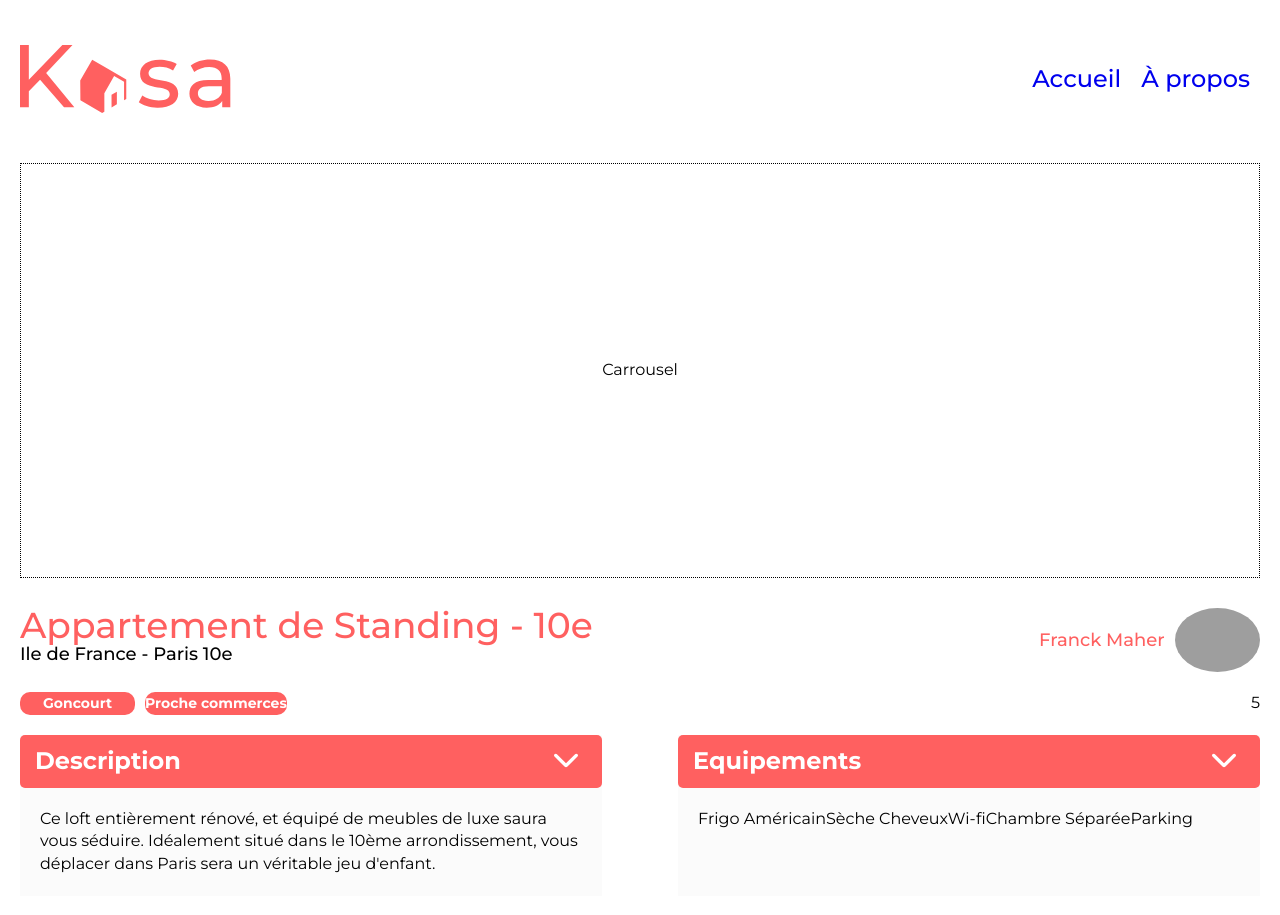
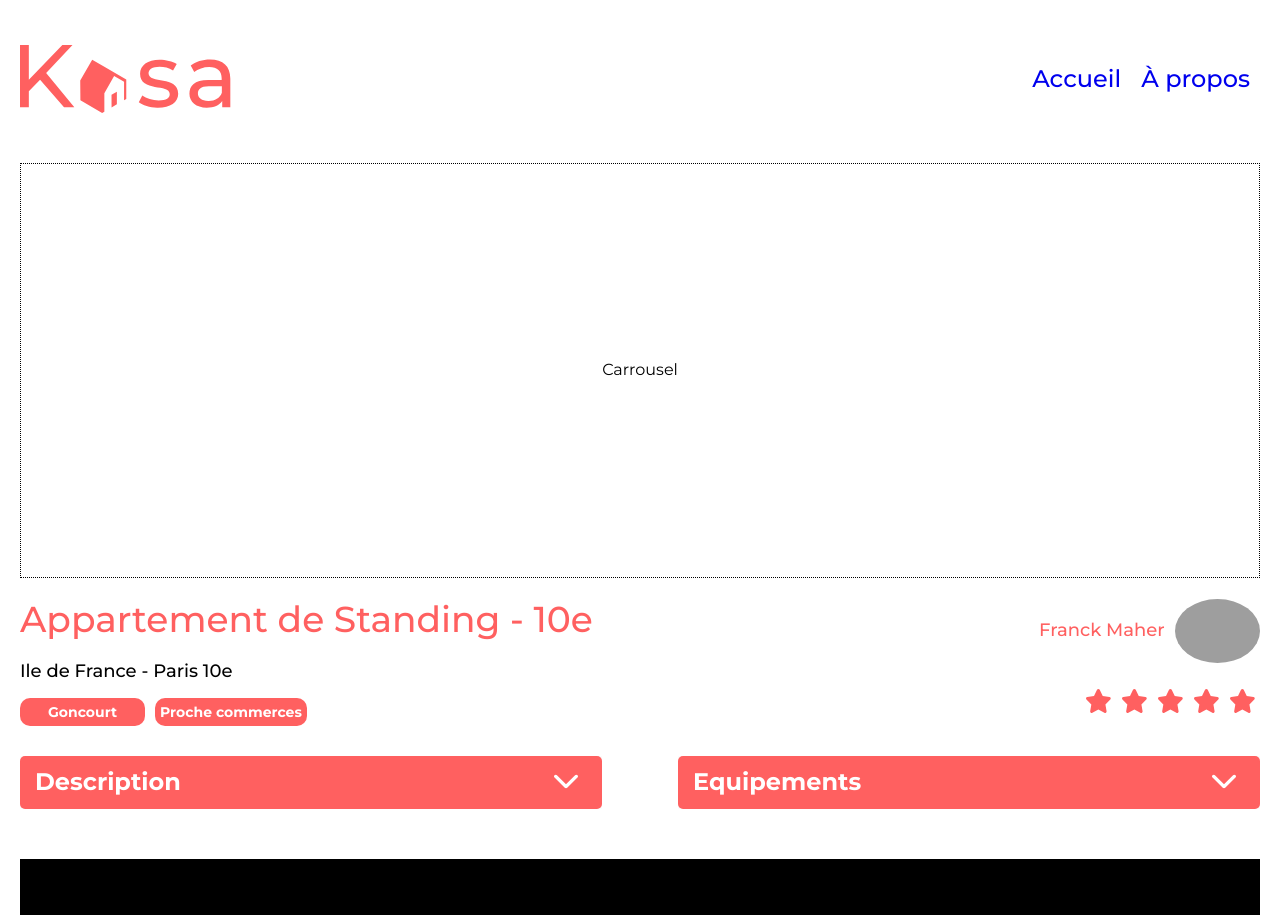
Before and after one commit to Kordasauter/Kasa, a React (Create React App) app: page /logement/0979876d in a window 1280 px wide. Shown: the top 915 px of the page. Built offline with nearby package versions, Linux system fonts and the light colour scheme; grey boxes are pictures that could not be loaded.

Commit message:
dropdown fonctionnel

```diff
--- a/src/components/APropos/APropos.jsx
+++ b/src/components/APropos/APropos.jsx
@@ -1,17 +1,25 @@
 import React from 'react'
+//import { useState } from 'react'
 import Banner from '../Banner/Banner'
-import AProposDropdown from '../AProposDropdown/AProposDropdown'
+import Dropdown from '../Dropdown/Dropdown'
 import bannerImage from '../../assets/aboutBanner.jpg'
 import '../../styles/dropdownContainer.scss'
 import aboutList from '../../datas/about.json'
 
 function APropos(props) {
+    //const [dropdownstate, updateDropdown] = useState(false)
     return (
         <div>
             <Banner imgURL={bannerImage} />
             <div className="dropdownContainer">
                 {aboutList.map(({ id, title, text }) => (
-                    <AProposDropdown key={id} title={title} text={text} />
+                    <Dropdown
+                        key={id}
+                        id={id}
+                        title={title}
+                        text={text}
+                        open={false}
+                    />
                 ))}
             </div>
         </div>
--- a/src/components/AProposDropdown/AProposDropdown.jsx
+++ b/src/components/Dropdown/Dropdown.jsx
@@ -1,18 +1,24 @@
 import React from 'react'
+import { useState } from 'react'
 import '../../styles/dropdown.scss'
 import arrowdown from '../../assets/arrow_back_ios-24px 2_down.svg'
 // import arrowup from '../../assets/arrow_back_ios-24px_up.svg'
 
-function AProposDropdown({ id, title, text }) {
+function Dropdown({ title, text, open }) {
+    const [isOpen, setIsOpen] = useState(open)
     return (
         <div className="dropdown">
             <div className="dropdownHeader">
                 <div>{title}</div>
-                <img src={arrowdown} alt="fleche" />
+                <img
+                    src={arrowdown}
+                    alt="fleche"
+                    onClick={() => setIsOpen(!isOpen)}
+                />
             </div>
-            <p>{text}</p>
+            {isOpen && <p>{text}</p>}
         </div>
     )
 }
 
-export default AProposDropdown
+export default Dropdown
--- a/src/components/Logement/Logement.jsx
+++ b/src/components/Logement/Logement.jsx
@@ -3,19 +3,27 @@ import { useParams } from 'react-router-dom'
 import Carrousel from '../Carrousel/Carrousel'
 import Tagscontainer from '../TagsContainer/Tagscontainer'
 import logementList from '../../datas/logements.json'
-import AProposDropdown from '../AProposDropdown/AProposDropdown'
+import Rating from '../Rating/Rating'
+import Dropdown from '../Dropdown/Dropdown'
 import '../../styles/logement.scss'
 
 function Logement(props) {
     const param = useParams()
-    // console.log(logementList.find((logement) => logement.id === param.id))
     const logement = logementList.find((logement) => logement.id === param.id)
+
+    const equipements = (
+        <ul>
+            {logement.equipments.map((equipement, index) => (
+                <li key={'equipment' + index}>{equipement}</li>
+            ))}
+        </ul>
+    )
     return (
         <div className="logement">
             <Carrousel />
             <div className="horizontal space-between ">
                 <div className="vertical">
-                    <div className="title">{logement.title}</div>
+                    <h2 className="title">{logement.title}</h2>
                     <div className="location">{logement.location}</div>
                 </div>
                 <div className="horizontal host">
@@ -23,25 +31,13 @@ function Logement(props) {
                     <img src={logement.host.picture} alt="hôte"></img>
                 </div>
             </div>
-            <div className="horizontal space-between">
-                {/* Liste */}
+            <div className="horizontal space-between gap30">
                 <Tagscontainer tagList={logement.tags} />
-                {/* fonction à faire */}
-                <div>{logement.rating}</div>
+                <Rating note={logement.rating} />
             </div>
             <div className="horizontal space-between descriptionEquipement">
-                {/* dropdown */}
-                {/* <div>{logement.description}</div> */}
-                <AProposDropdown
-                    title="Description"
-                    text={logement.description}
-                />
-                {/* dropdown */}
-                {/* <div>{logement.equipments}</div> */}
-                <AProposDropdown
-                    title="Equipements"
-                    text={logement.equipments}
-                />
+                <Dropdown title="Description" text={logement.description} />
+                <Dropdown title="Equipements" text={equipements} />
             </div>
         </div>
     )
--- /dev/null
+++ b/src/components/Rating/Rating.jsx
@@ -0,0 +1,28 @@
+import React from 'react'
+import activeStar from '../../assets/star-active 3.svg'
+import inactiveStar from '../../assets/star-inactive 1.svg'
+
+function Rating({ note }) {
+    const range = [1, 2, 3, 4, 5]
+    return (
+        <div>
+            {range.map((rangeNum, index) =>
+                note >= rangeNum ? (
+                    <img
+                        key={'rate' + index}
+                        src={activeStar}
+                        alt="étoile rempli"
+                    />
+                ) : (
+                    <img
+                        key={'rate' + index}
+                        src={inactiveStar}
+                        alt="étoile vide"
+                    />
+                )
+            )}
+        </div>
+    )
+}
+
+export default Rating
--- a/src/components/TagsContainer/Tagscontainer.jsx
+++ b/src/components/TagsContainer/Tagscontainer.jsx
@@ -5,8 +5,8 @@ import '../../styles/tagContainer.scss'
 function Tagscontainer({ tagList }) {
     return (
         <div className="tagContainer">
-            {tagList.map((tag) => (
-                <Tag tag={tag} />
+            {tagList.map((tag, index) => (
+                <Tag key={'tag' + index} tag={tag} />
             ))}
         </div>
     )
--- a/src/styles/carrousel.scss
+++ b/src/styles/carrousel.scss
@@ -6,5 +6,5 @@
     align-items: center;
     justify-content: center;
     border: 1px dotted black;
-    margin-bottom: 10px;
+    //margin-bottom: 10px;
 }
--- a/src/styles/dropdown.scss
+++ b/src/styles/dropdown.scss
@@ -1,6 +1,17 @@
 .dropdown {
-    max-width: 1023px;
+    height: fit-content;
     background-color: #f6f6f673;
+    p,
+    ul {
+        margin: 0;
+    }
+    p {
+        padding: 20px;
+    }
+    ul {
+        padding: 0;
+        list-style-type: none;
+    }
 }
 
 .dropdownHeader {
@@ -16,8 +27,3 @@
     font-style: normal;
     font-weight: 700;
 }
-
-.dropdown p {
-    margin: 0;
-    padding: 20px;
-}
--- a/src/styles/dropdownContainer.scss
+++ b/src/styles/dropdownContainer.scss
@@ -1,7 +1,9 @@
 .dropdownContainer {
-    display: flex;
-    flex-direction: column;
-    align-items: center;
+    width: 1023px;
+    display: grid;
+    grid-template-rows: repeat(4, 0fr);
+    grid-template-columns: repeat(1, 1fr);
+    justify-content: center;
     gap: 30px;
-    margin-bottom: 38px;
+    margin: 0 auto 38px auto;
 }
--- a/src/styles/logement.scss
+++ b/src/styles/logement.scss
@@ -28,7 +28,8 @@
 .logement {
     display: flex;
     flex-direction: column;
-    gap: 20px;
+    // gap: 20px;
+    gap: 0px;
     .title {
         color: #ff6060;
 
@@ -36,12 +37,15 @@
         font-weight: 500;
     }
     .location {
-        // color: #000;
+        color: #000;
 
         // font-family: Montserrat;
         font-size: 18px;
         // font-style: normal;
         font-weight: 500;
+    }
+    .dropdown {
+        width: auto;
     }
     .descriptionEquipement {
         display: grid;
@@ -49,4 +53,7 @@
         gap: 76px;
         margin-bottom: 50px;
     }
+    .gap30 {
+        margin-bottom: 30px;
+    }
 }
--- a/src/styles/tagContainer.scss
+++ b/src/styles/tagContainer.scss
@@ -2,15 +2,19 @@
     display: flex;
     flex-direction: row;
     justify-content: space-between;
+    align-items: flex-end;
     gap: 10px;
     .tag {
         min-width: 115px;
         border-radius: 10px;
         background: #ff6060;
+        padding: 0 5px;
 
         color: #fff;
         text-align: center;
         font-size: 14px;
         font-weight: 700;
+        padding-top: 3px;
+        padding-bottom: 2px;
     }
 }
```
Also changed, not shown: src/assets/star-active 3.svg (added), src/assets/star-inactive 1.svg (added).
